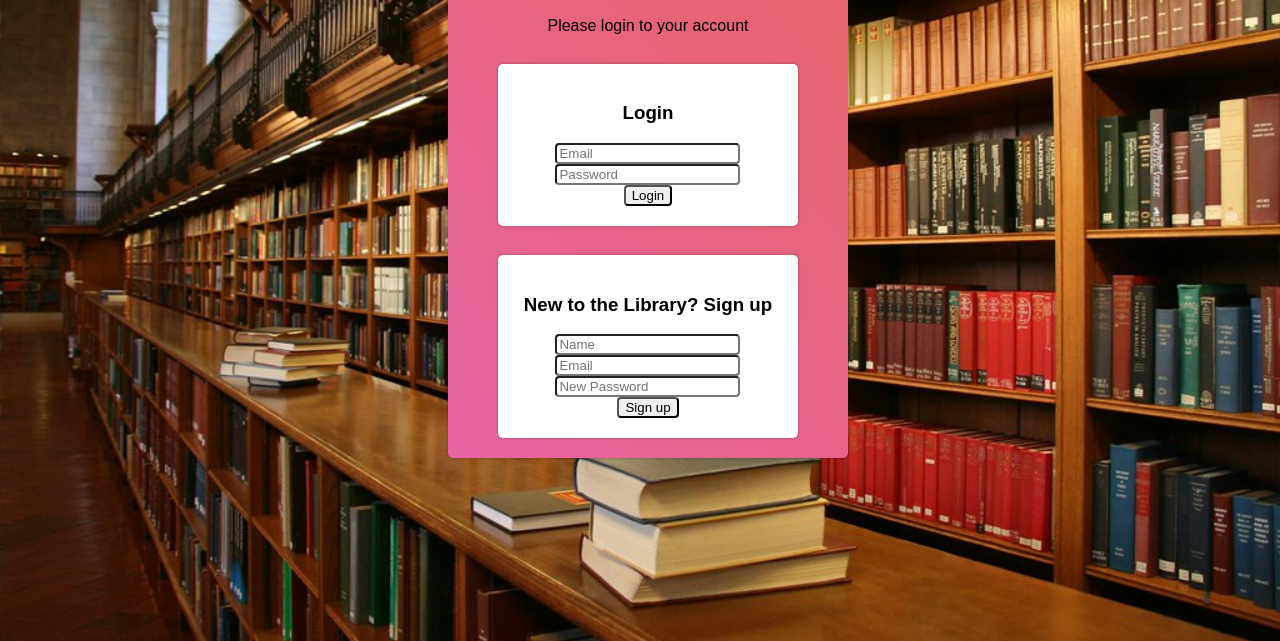
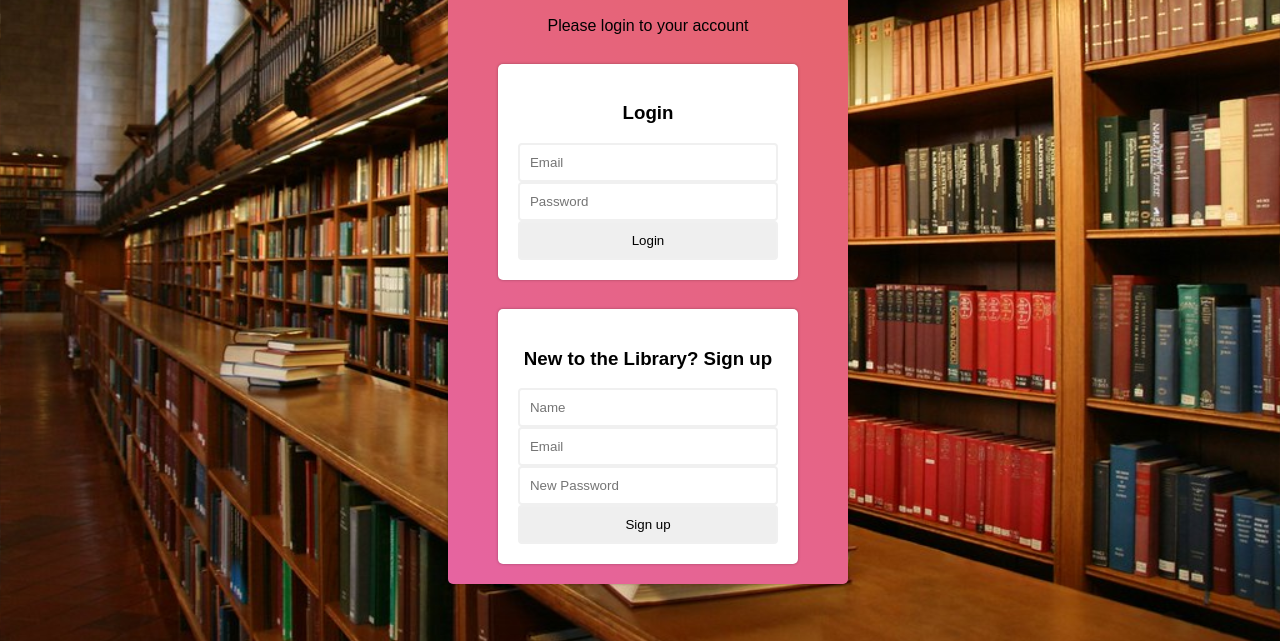
Before and after one commit to rcho100/community-library-frontend, a plain HTML site: page index.html in a window 1280 px wide. Shown: the part 175-816 px from the top of the page. Drawn offline with Linux system fonts and the light colour scheme.

Commit message:
Modify width & border for form inputs & add padding

```diff
--- a/styles/main.css
+++ b/styles/main.css
@@ -67,14 +67,20 @@ li {
 
 .signup-form input {
     border-radius: 4px;
+    border: 2px solid #f0f0f0;
     display: block;
     margin: auto;
+    width: 100%;
+    padding: 10px;
 }
 
 .login-form input {
     border-radius: 4px;
+    border: 2px solid #f0f0f0;
     display: block;
     margin: auto;
+    width: 100%;
+    padding: 10px;
 }
 
 #signup-error, #login-error {
```
